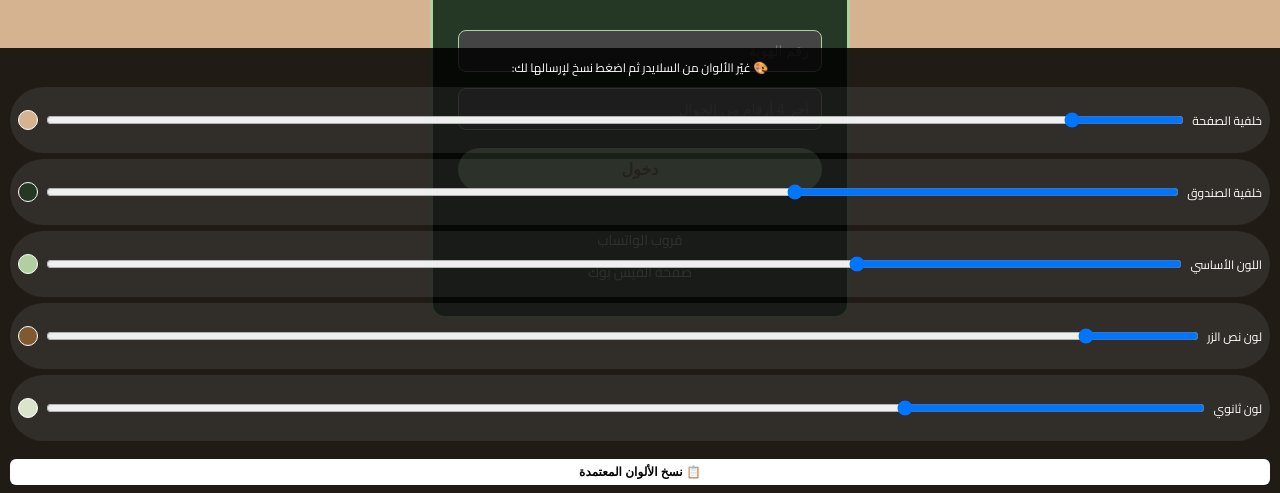
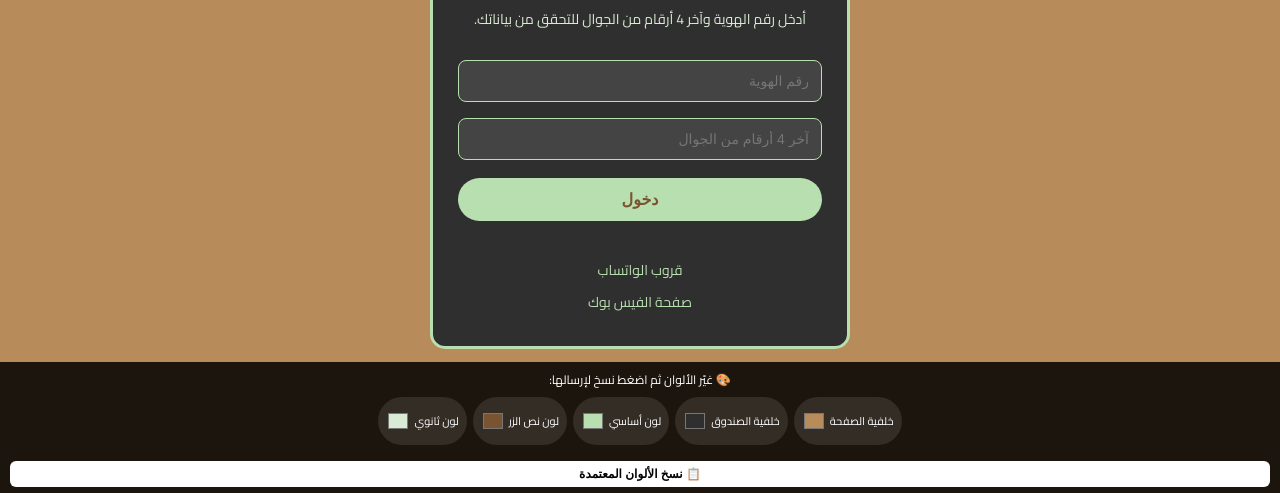
Before and after one commit to architako/test, a plain HTML site: page index.html in a window 1280 px wide. Shown: the part 307-800 px from the top of the page. Drawn offline with Linux system fonts and the light colour scheme.

Commit message:
Update index.html

```diff
--- a/index.html
+++ b/index.html
@@ -1,6 +1,6 @@
 <!DOCTYPE html>
 <html lang="ar" dir="rtl">
-<head>
+head>
   <meta charset="UTF-8">
   <meta name="viewport" content="width=device-width, initial-scale=1.0">
   <title>تسجيل الدخول - مخيم الهلال الجنوبي</title>
@@ -105,54 +105,48 @@
     /* شريط ألوان */
     .theme-bar {
       background: rgba(0,0,0,0.85);
-      padding: 8px 10px;
+      padding: 6px 10px;
       display: flex;
       flex-direction: column;
-      align-items: stretch;
-      gap: 8px;
+      align-items: center;
+      gap: 6px;
       z-index: 999;
       direction: rtl;
-      font-size: 12px;
     }
 
     .theme-bar-title {
       color: #fff;
-      text-align: center;
+      font-size: 12px;
     }
 
     .color-controls {
       display: flex;
-      flex-direction: column;
+      flex-wrap: wrap;
       gap: 6px;
+      justify-content: center;
     }
 
-    .color-row {
+    .color-controls label {
       display: flex;
       align-items: center;
-      gap: 8px;
+      gap: 4px;
+      font-size: 11px;
       color: #fff;
-      background: rgba(255,255,255,0.08);
+      background: rgba(255,255,255,0.10);
       padding: 4px 8px;
       border-radius: 999px;
     }
 
-    .color-row span.label {
-      white-space: nowrap;
+    .color-controls input[type="color"] {
+      width: 24px;
+      height: 24px;
+      border: none;
+      padding: 0;
+      background: transparent;
+      cursor: pointer;
     }
 
-    .color-row input[type="range"] {
-      flex: 1;
-    }
-
-    .color-swatch {
-      width: 18px;
-      height: 18px;
-      border-radius: 50%;
-      border: 1px solid #fff;
-      flex-shrink: 0;
-    }
-
-    /* على الشاشات الكبيرة يكون ثابت أسفل */
+    /* على الشاشات الكبيرة يكون ثابت */
     @media (min-width: 601px) {
       .theme-bar {
         position: fixed;
@@ -160,16 +154,7 @@
         left: 0;
         bottom: 0;
       }
-      .box {
-        margin-bottom: 110px;
-      }
-    }
-
-    /* على الجوال يكون عادي داخل الصفحة (بدون مشاكل بوب أب) */
-    @media (max-width: 600px) {
-      .box {
-        margin: 20px auto 20px;
-      }
+      .box { margin-bottom: 100px; }
     }
   </style>
 </head>
@@ -195,40 +180,27 @@
     </div>
   </div>
 
+
   <!-- شريط الألوان -->
   <div class="theme-bar">
-    <div class="theme-bar-title">🎨 غيّر الألوان من السلايدر ثم اضغط نسخ لإرسالها لك:</div>
+    <span class="theme-bar-title">🎨 غيّر الألوان ثم اضغط نسخ لإرسالها:</span>
 
     <div class="color-controls">
-      <div class="color-row" data-var="--page-bg" data-s="45" data-l="70">
-        <span class="label">خلفية الصفحة</span>
-        <input type="range" min="0" max="360" value="30">
-        <span class="color-swatch"></span>
-      </div>
-
-      <div class="color-row" data-var="--dark" data-s="20" data-l="18">
-        <span class="label">خلفية الصندوق</span>
-        <input type="range" min="0" max="360" value="120">
-        <span class="color-swatch"></span>
-      </div>
-
-      <div class="color-row" data-var="--green" data-s="35" data-l="72">
-        <span class="label">اللون الأساسي</span>
-        <input type="range" min="0" max="360" value="100">
-        <span class="color-swatch"></span>
-      </div>
-
-      <div class="color-row" data-var="--brown" data-s="45" data-l="35">
-        <span class="label">لون نص الزر</span>
-        <input type="range" min="0" max="360" value="30">
-        <span class="color-swatch"></span>
-      </div>
-
-      <div class="color-row" data-var="--soft" data-s="30" data-l="85">
-        <span class="label">لون ثانوي</span>
-        <input type="range" min="0" max="360" value="90">
-        <span class="color-swatch"></span>
-      </div>
+      <label>خلفية الصفحة
+        <input type="color" data-var="--page-bg" value="#B78C5A">
+      </label>
+      <label>خلفية الصندوق
+        <input type="color" data-var="--dark" value="#2F2F2F">
+      </label>
+      <label>لون أساسي
+        <input type="color" data-var="--green" value="#B8DFAF">
+      </label>
+      <label>لون نص الزر
+        <input type="color" data-var="--brown" value="#7A5330">
+      </label>
+      <label>لون ثانوي
+        <input type="color" data-var="--soft" value="#D9EBD4">
+      </label>
     </div>
 
     <button id="copyColorsBtn" style="
@@ -240,7 +212,9 @@
     </button>
   </div>
 
+
   <script>
+
     // تسجيل الدخول
     document.getElementById('loginForm').addEventListener('submit', function(e) {
       e.preventDefault();
@@ -253,31 +227,15 @@
         return;
       }
       msgEl.textContent = '';
-      const params = new URLSearchParams({ national_id: nid, phone: phone });
+      const params = new URLSearchParams({national_id: nid,phone: phone});
       window.location.href = 'result.html?' + params.toString() + '&v=' + Date.now();
     });
 
-    // دالة تحديث لون واحد من السطر
-    function updateColorRow(row) {
-      const varName = row.dataset.var;
-      const s = row.dataset.s;
-      const l = row.dataset.l;
-      const range = row.querySelector('input[type="range"]');
-      const h = range.value;
-      const color = `hsl(${h}, ${s}%, ${l}%)`;
-
-      document.documentElement.style.setProperty(varName, color);
-      const swatch = row.querySelector('.color-swatch');
-      swatch.style.background = color;
-    }
-
-    // تهيئة السطور عند التحميل + إضافة المستمعين
-    document.querySelectorAll('.color-row').forEach(row => {
-      const range = row.querySelector('input[type="range"]');
-      // أول تحديث
-      updateColorRow(row);
-      // تحديث مباشر عند تحريك السلايدر
-      range.addEventListener('input', () => updateColorRow(row));
+    // تغيير الألوان
+    document.querySelectorAll('.color-controls input[type="color"]').forEach(input => {
+      input.addEventListener('input', () => {
+        document.documentElement.style.setProperty(input.dataset.var, input.value);
+      });
     });
 
     // نسخ الألوان
@@ -285,13 +243,12 @@
       const style = getComputedStyle(document.documentElement);
       const vars = ["--page-bg","--dark","--green","--brown","--soft"];
       let text = "🎨 الألوان المعتمدة:\n\n";
-      vars.forEach(v => {
-        text += `${v}: ${style.getPropertyValue(v).trim()}\n`;
-      });
+      vars.forEach(v => text += `${v}: ${style.getPropertyValue(v).trim()}\n`);
       navigator.clipboard.writeText(text).then(() => {
         alert("تم نسخ الألوان! يمكنك لصقها وإرسالها 👍");
       });
     });
+
   </script>
 
 </body>
```
